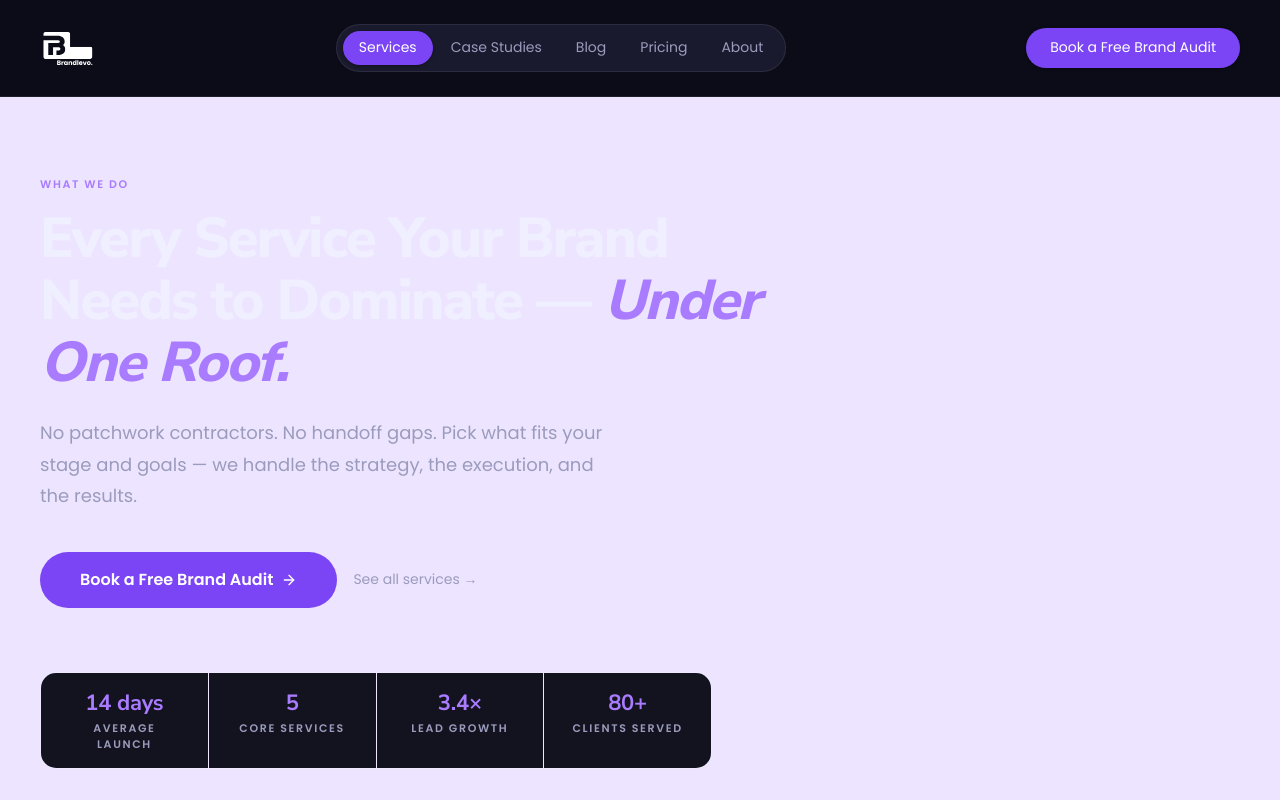
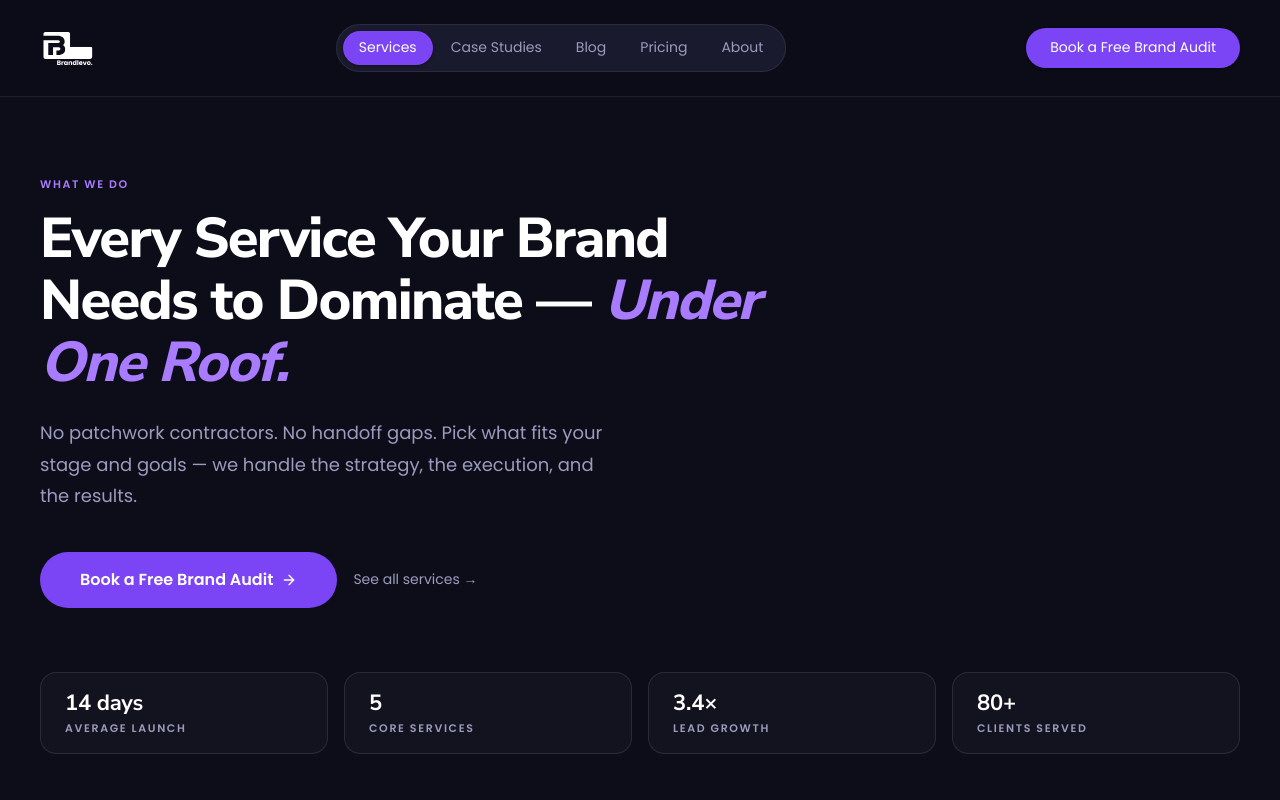
Before and after one commit to BrandLevo/brandlevo-marketing-web, a Next.js app: page /services in a window 1280 px wide. Shown: the top 800 px of the page. Built offline with nearby package versions, Linux system fonts and the light colour scheme.

Commit message:
fix: update PageHero dark variant to match homepage hero style
Dark variant now uses bg-ink background, text-white headline, and
individual bg-surface/border-white/10 stat cards — consistent with
the homepage hero. Services page switched from purple to dark variant.

```diff
--- a/src/app/services/page.tsx
+++ b/src/app/services/page.tsx
@@ -182,7 +182,7 @@ export default function ServicesPage() {
           { value: "3.4×", label: "Lead growth" },
           { value: "80+", label: "Clients served" },
         ]}
-        variant="purple"
+        variant="dark"
       />
 
       {/* Service deep-dives */}
--- a/src/components/page-hero.tsx
+++ b/src/components/page-hero.tsx
@@ -24,22 +24,24 @@ export default function PageHero({
   badge,
   variant = "dark",
 }: PageHeroProps) {
-  const isPurple = variant === "purple";
+  const isDark = variant === "dark";
 
   return (
     <section
       className={[
         "relative overflow-hidden",
-        isPurple ? "bg-purple-pale" : "bg-white",
+        isDark ? "bg-ink" : "bg-purple-pale",
       ].join(" ")}
     >
-      {/* Top-right decorative blob */}
+      {/* Decorative blob — purple variant only */}
+      {!isDark && (
         <div
           className="absolute top-0 right-0 w-[520px] h-[520px] pointer-events-none"
           style={{
             background: "radial-gradient(ellipse at top right, #EDE5FF 0%, transparent 65%)",
           }}
         />
+      )}
 
       {/* Content */}
       <div className="relative z-10 max-w-container-max mx-auto px-md sm:px-xl py-xxl sm:py-xxxl">
@@ -49,13 +51,13 @@ export default function PageHero({
           <div
             className={[
               "hero-badge inline-flex items-center gap-sm rounded-full px-md py-xs mb-lg border",
-              isPurple
-                ? "bg-white/70 border-primary/20"
-                : "bg-purple-pale border-purple-light/30",
+              isDark
+                ? "bg-white/10 border-white/20"
+                : "bg-white/70 border-primary/20",
             ].join(" ")}
           >
             <span className="w-1.5 h-1.5 rounded-full bg-mint animate-float" />
-            <span className="text-eyebrow text-slate">{badge}</span>
+            <span className={`text-eyebrow ${isDark ? "text-slate" : "text-slate"}`}>{badge}</span>
           </div>
         )}
 
@@ -65,7 +67,12 @@ export default function PageHero({
         </span>
 
         {/* Headline */}
-        <h1 className="hero-title text-h1 text-ink leading-tight mb-lg max-w-3xl">
+        <h1
+          className={[
+            "hero-title text-h1 leading-tight mb-lg max-w-3xl",
+            isDark ? "text-white" : "text-ink",
+          ].join(" ")}
+        >
           {title}{" "}
           {titleAccent && (
             <span className="text-primary italic">{titleAccent}</span>
@@ -92,7 +99,7 @@ export default function PageHero({
             {secondaryCta && (
               <Link
                 href={secondaryCta.href}
-                className="text-body-sm font-semibold text-slate hover:text-primary transition-colors"
+                className={`text-body-sm font-semibold transition-colors hover:text-primary ${isDark ? "text-slate" : "text-slate"}`}
               >
                 {secondaryCta.label} →
               </Link>
@@ -102,10 +109,22 @@ export default function PageHero({
 
         {/* Stats strip */}
         {stats && stats.length > 0 && (
-          <div className="hero-stats max-w-2xl grid grid-cols-2 sm:grid-cols-4 gap-px bg-fog rounded-2xl overflow-hidden border border-fog">
+          <div className={[
+            "hero-stats grid grid-cols-2 sm:grid-cols-4 gap-md",
+          ].join(" ")}>
             {stats.map((s) => (
-              <div key={s.value} className="bg-white px-lg py-md text-center">
-                <p className="text-h3 text-primary font-bold leading-none mb-xs">{s.value}</p>
+              <div
+                key={s.value}
+                className={[
+                  "rounded-2xl px-lg py-md flex flex-col gap-xs",
+                  isDark
+                    ? "bg-surface border border-white/10"
+                    : "bg-white border border-fog",
+                ].join(" ")}
+              >
+                <p className={`text-h3 font-bold leading-none ${isDark ? "text-white" : "text-primary"}`}>
+                  {s.value}
+                </p>
                 <p className="text-eyebrow text-slate">{s.label}</p>
               </div>
             ))}
```
Lines whose indentation alone changed are shown as unchanged.
